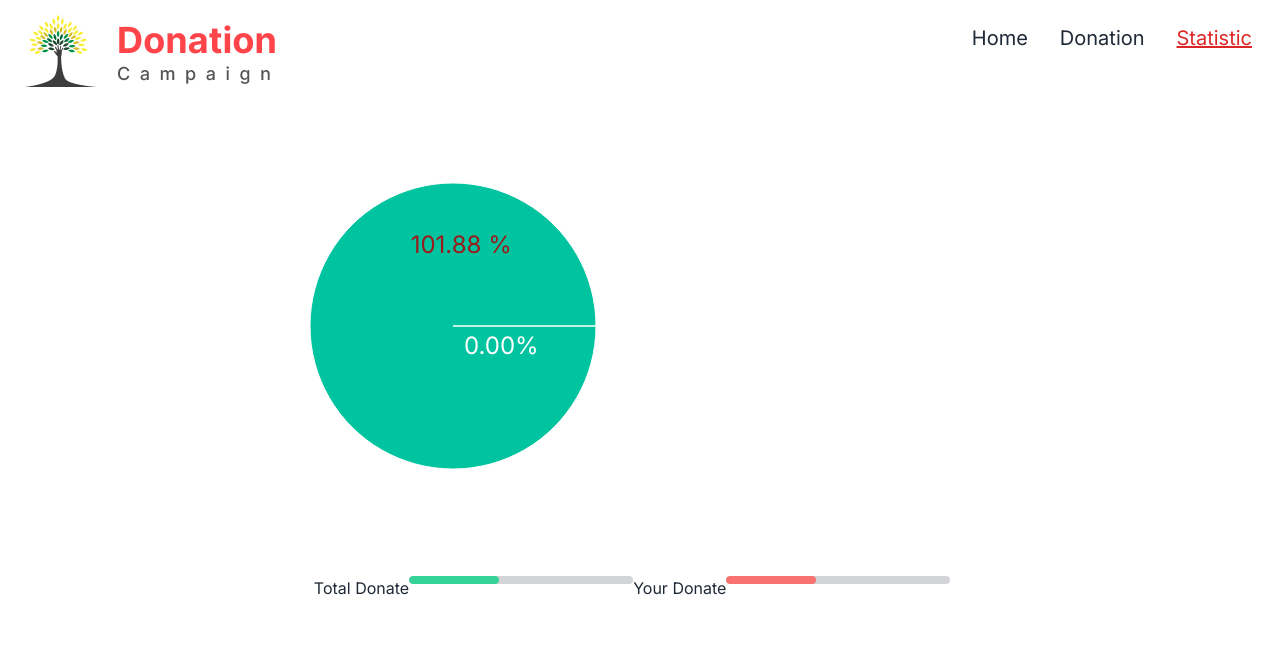
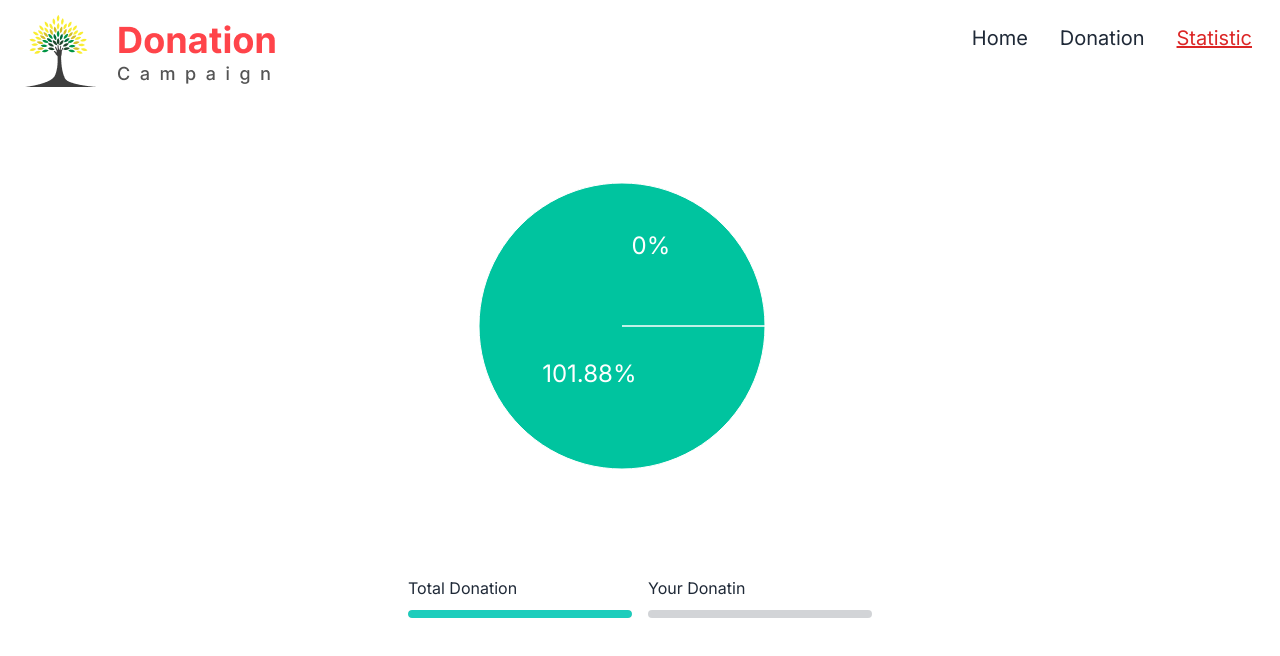
Before and after one commit to Nazmul-Hasan-Shadin/donation-team, a React (Vite) app: page /statistic in a window 1280 px wide. Shown: the top 656 px of the page. Built offline with nearby package versions, Linux system fonts and the light colour scheme.

Commit message:
statistic page && router has been updated

```diff
--- a/index.html
+++ b/index.html
@@ -4,7 +4,7 @@
     <meta charset="UTF-8" />
     <link rel="icon" type="image/svg+xml" href="/vite.svg" />
     <meta name="viewport" content="width=device-width, initial-scale=1.0" />
-    <title>Vite + React</title>
+    <title>Donation Team</title>
   </head>
   <body>
     <div id="root"></div>
--- a/src/Pages/Statistic/Statistcs.jsx
+++ b/src/Pages/Statistic/Statistcs.jsx
@@ -33,9 +33,7 @@ const Statistcs = () => {
     0
   );
   const percentageOfDonate = (
-    (totalDonatePrice / allDonateCardPrice) *
-    100
-  ).toFixed(2);
+    (totalDonatePrice / allDonateCardPrice) *100).toFixed();
   const restTotalOutOf100 = (allDonateCardPrice - percentageOfDonate).toFixed(
     2
   );
@@ -54,53 +52,44 @@ const Statistcs = () => {
   ];
 
   return (
-    <div className="flex flex-col md:flex-row justify-center items-center">
-      <div className="">
+    <div>
+    <div className='flex justify-center items-center' >
         <PieChart width={500} height={500}>
             <Pie
                 data={data}
                 cx="60%"
                 cy="50%"
+
                 outerRadius={143}
                 fill="#8884d8"
                 dataKey="value"
             >
-            {
-
-            data.map((color, index) => (
+                {data.map((color, index) => (
                     <Cell key={index} fill={color.color} />
-            ))
-
-            }
+                ))}
             </Pie>
-
             <Tooltip />
         </PieChart>
-        <div className="flex ml-40 flex-col md:flex-row justify-center">
-          Total Donate{" "}
-          <progress
-            className="progress progress-success w-56"
-            value="40"
-            max="100"
-          ></progress>
-          Your Donate{" "}
-          <progress
-            className="progress progress-error w-56"
-            value="40"
-            max="100"
-          ></progress>
+    {
+        donataionData ? (  <h2 className='relative right-[12rem] bottom-20 text-2xl text-white '>  {percentageOfDonate}%</h2>): "You Donated 0 $"
+    }
+
+    {
+        donatedData && (  <h2 className='relative right-80 top-12  text-2xl text-white '>  {restTotalOutOf100}%</h2>)
+    }
+
     </div>
+    <div className='flex flex-col lg:flex-row justify-center gap-4 items-center'>
+        <span>
+            <h2>Total Donation</h2>
+            <progress className="progress progress-accent w-56" value={restTotalOutOf100} max="100"></progress>
+        </span>
+        <span>
+            <h1>Your Donatin</h1>
+            <progress className="progress progress-error  w-56" value={percentageOfDonate} max="100"></progress>
+        </span>
+
     </div>
-
-      <h2 className="relative right-64   bottom-[201px] left-[86px] md:left-[-38%] -top-[260px] md:top-2  text-2xl text-white ">
-        {" "}
-        {percentageOfDonate}%{" "}
-      </h2>
-
-      <h2 className="relative right-64   bottom-[201px] left-[86px] md:left-[-48%] -top-[447px] md:top-[-93px]  text-2xl text-red-800  ">
-        {" "}
-        {restTotalOutOf100} %{" "}
-      </h2>
 </div>
   );
 };
--- a/src/Router/router.jsx
+++ b/src/Router/router.jsx
@@ -27,14 +27,14 @@ const router= createBrowserRouter([
         },
         {
           path:"/donation",
-          loader: async()=> await fetch('../../public/data.json'),
+          loader: ()=>fetch('/data.json'),
           element: <Donation></Donation>
 
         },
         {
           path: '/statistic',
           element: <Statistcs></Statistcs>,
-          loader: ()=>fetch('data.json')
+          loader: ()=>fetch('/data.json')
         }
       ]
     }
```
Lines whose indentation alone changed are shown as unchanged.
